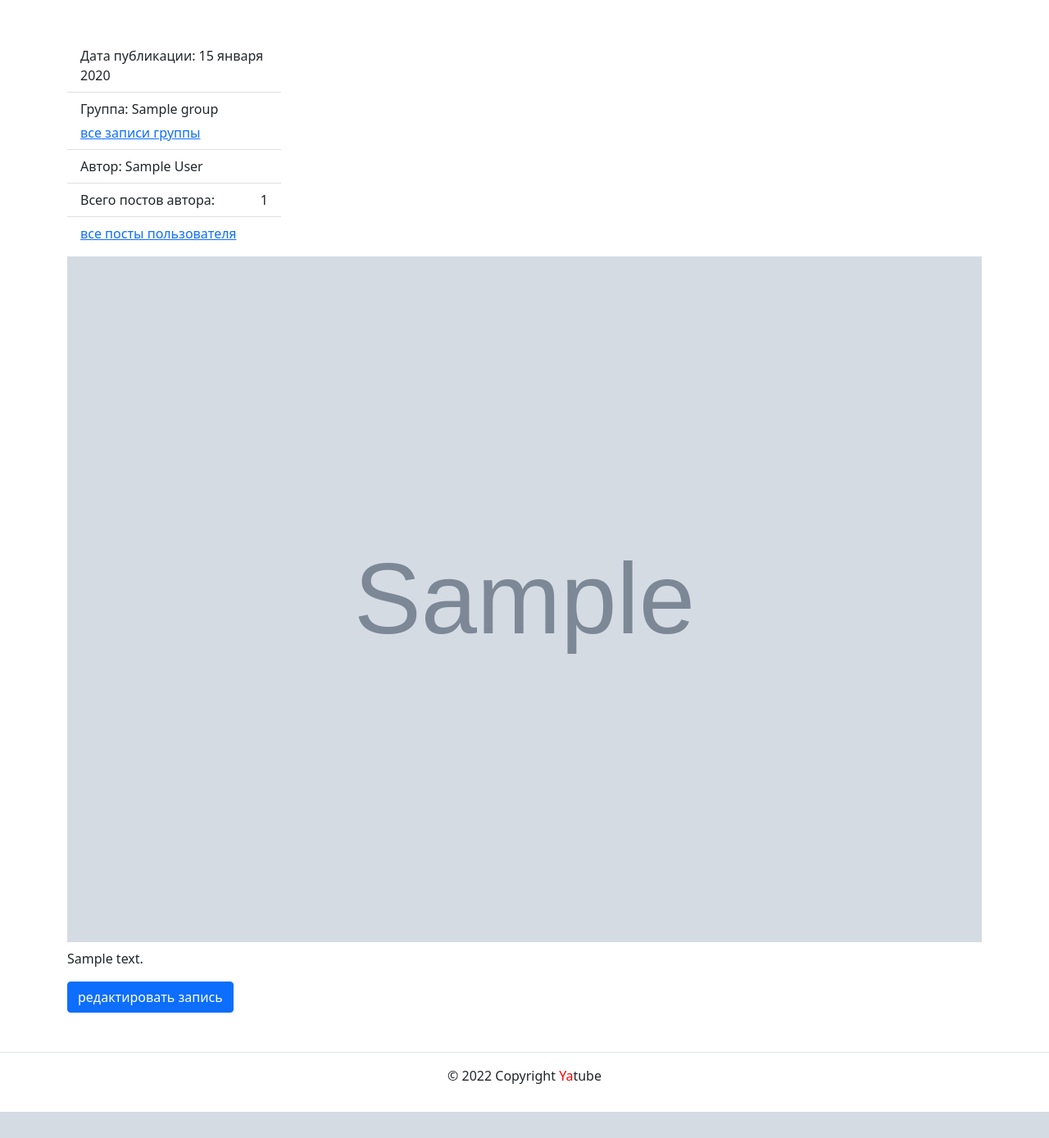
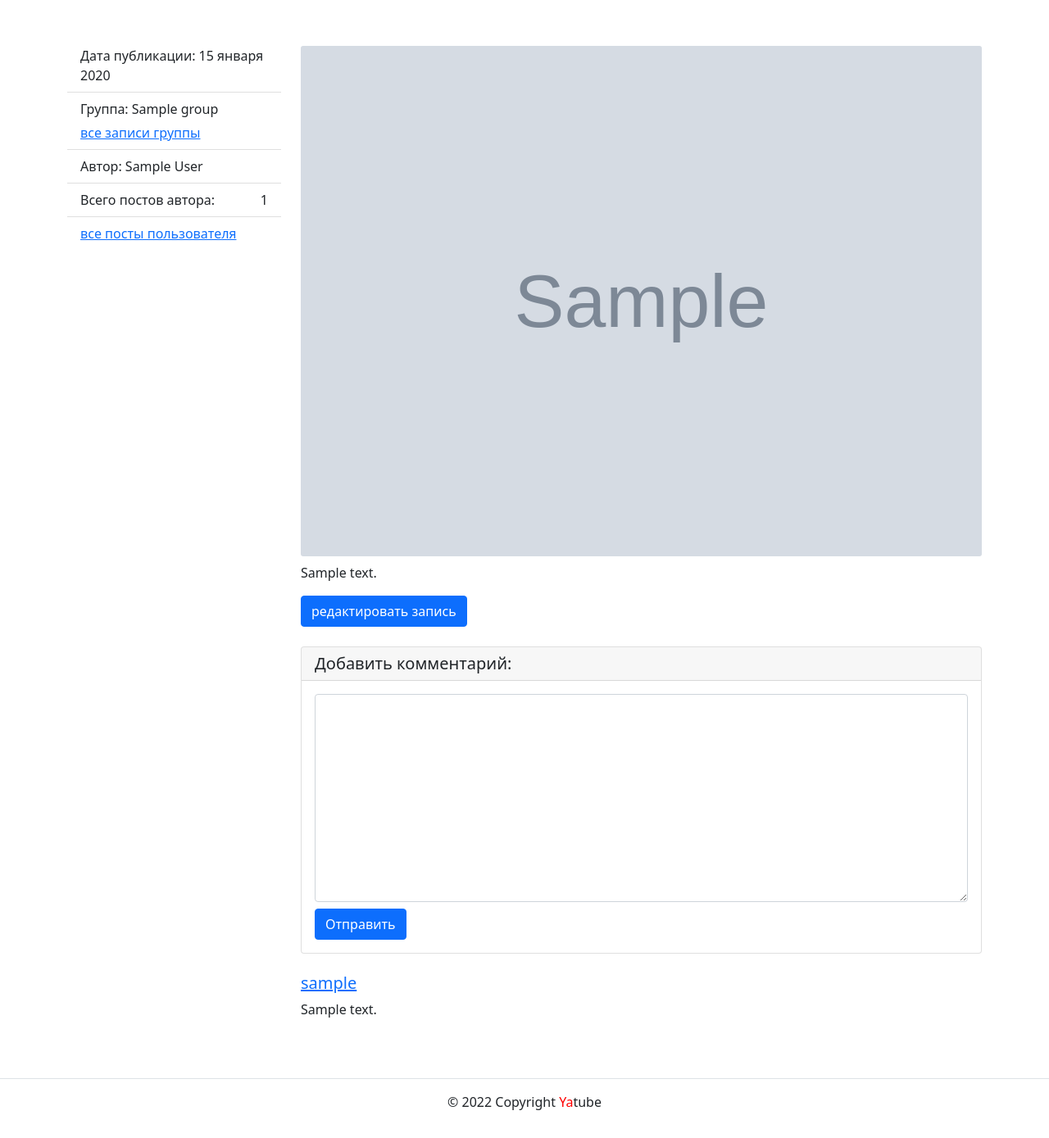
Before and after one commit to RabcriN/hw04_tests, a Django app: page /posts/1/ in a window 1280 px wide. Shown: the part 56-1445 px from the top of the page at 82% size. Before the commit the page ends 1413 px from the top, so only its background shows below. Run offline with Django 3.2, Linux system fonts and the light colour scheme; a user stored in the database is signed in; tables that the repository leaves empty hold one stand-in row (values such as "Sample post"); grey boxes marked "Sample" are stand-in pictures; some libraries are stand-ins or nearby versions.

Commit message:
next edit

```diff
--- a/yatube/posts/forms.py
+++ b/yatube/posts/forms.py
@@ -1,6 +1,6 @@
 from django import forms
 
-from .models import Post
+from .models import Post, Comment
 
 
 class PostForm(forms.ModelForm):
@@ -15,3 +15,15 @@ class PostForm(forms.ModelForm):
             'text': 'Текст нового поста',
             'group': 'Группа, к которой будет относиться пост',
         }
+
+
+class CommentForm(forms.ModelForm):
+    class Meta:
+        model = Comment
+        fields = ('text',)
+        labels = {
+            'text': 'Текст комметария',
+        }
+        help_texts = {
+            'text': 'Текст комметария',
+        }
--- a/yatube/posts/models.py
+++ b/yatube/posts/models.py
@@ -12,28 +12,6 @@ class Group(models.Model):
     def __str__(self) -> str:
         return self.title
 
-
-# class Post(models.Model):
-#     text = models.TextField()
-#     pub_date = models.DateTimeField(auto_now_add=True)
-#     author = models.ForeignKey(
-#         User,
-#         on_delete=models.CASCADE,
-#         related_name='posts'
-#     )
-#     group = models.ForeignKey(
-#         Group,
-#         on_delete=models.SET_NULL,
-#         blank=True,
-#         null=True,
-#         related_name='posts'
-#     )
-
-#     def __str__(self) -> str:
-#         return self.text[:15]
-
-#     class Meta:
-#         ordering = ['-pub_date']
 
 class Post(models.Model):
     text = models.TextField(
@@ -59,14 +37,11 @@ class Post(models.Model):
         verbose_name='Группа',
         help_text='Выберите группу'
     )
-    # Поле для картинки (необязательное)
     image = models.ImageField(
         'Картинка',
         upload_to='posts/',
         blank=True
     )
-    # Аргумент upload_to указывает директорию,
-    # в которую будут загружаться пользовательские файлы.
 
     class Meta:
         ordering = ('-pub_date',)
@@ -75,3 +50,24 @@ class Post(models.Model):
 
     def __str__(self):
         return self.text[:15]
+
+
+class Comment(models.Model):
+    post = models.ForeignKey(
+        Post,
+        on_delete=models.CASCADE,
+        related_name='comments',
+    )
+    author = models.ForeignKey(
+        User,
+        on_delete=models.CASCADE,
+        related_name='comments',
+    )
+    text = models.TextField(
+        'Текст комментария',
+        help_text='Введите текст комментария'
+    )
+    created = models.DateTimeField(
+        'Дата публикации',
+        auto_now_add=True
+    )
--- a/yatube/posts/urls.py
+++ b/yatube/posts/urls.py
@@ -8,6 +8,9 @@ urlpatterns = [
     path('', views.index, name='index'),
     path('group/<slug:slug>/', views.group_posts, name='group_list'),
     path('profile/<str:username>/', views.profile, name='profile'),
+    path(
+        'posts/<int:post_id>/comment/', views.add_comment, name='add_comment'
+    ),
     path('posts/<int:post_id>/edit/', views.post_edit, name='post_edit'),
     path('posts/<int:post_id>/', views.post_detail, name='post_detail'),
     path('create/', views.post_create, name='post_create'),
--- a/yatube/posts/views.py
+++ b/yatube/posts/views.py
@@ -3,8 +3,8 @@ from django.contrib.auth.decorators import login_required
 from django.core.paginator import Paginator
 from django.shortcuts import get_object_or_404, redirect, render
 
-from .forms import PostForm
-from .models import Group, Post, User
+from .forms import PostForm, CommentForm
+from .models import Group, Post, User, Comment
 
 
 def get_paginator(request, post_list):
@@ -51,8 +51,12 @@ def profile(request, username):
 def post_detail(request, post_id):
     """Просмотр записи"""
     post = get_object_or_404(Post, id=post_id)
+    comments = post.comments.all()
+    form = CommentForm(request.POST or None)
     context = {
         'post': post,
+        'comments': comments,
+        'form': form,
     }
     return render(request, 'posts/post_detail.html', context)
 
@@ -84,3 +88,15 @@ def post_edit(request, post_id):
         return redirect('posts:post_detail', post_id=post_id)
     context = {'form': form, 'is_edit': True, 'post': post}
     return render(request, 'posts/post_create.html', context)
+
+
+@login_required
+def add_comment(request, post_id):
+    post = get_object_or_404(Post, id=post_id)
+    form = CommentForm(request.POST or None)
+    if form.is_valid():
+        comment = form.save(commit=False)
+        comment.author = request.user
+        comment.post = post
+        comment.save()
+    return redirect('posts:post_detail', post_id=post_id)
--- a/yatube/templates/includes/content.html
+++ b/yatube/templates/includes/content.html
@@ -1,4 +1,5 @@
 <main>
+  {% load thumbnail %}
   {% for post in page_obj %}
     <ul>
       <li>
@@ -11,6 +12,9 @@
         Дата публикации: {{ post.pub_date|date:"d E Y" }}
       </li>
     </ul>
+    {% thumbnail post.image "960x339" crop="center" upscale=True as im %}
+      <img class="card-img my-2" src="{{ im.url }}">
+    {% endthumbnail %}
     <p>{{ post.text }}</p>
     {% block show_all_group_posts %}
     {% endblock %}
--- /dev/null
+++ b/yatube/templates/posts/comment.html
@@ -0,0 +1,31 @@
+{% load user_filters %}
+
+{% if user.is_authenticated %}
+  <div class="card my-4">
+    <h5 class="card-header">Добавить комментарий:</h5>
+    <div class="card-body">
+      <form method="post" action="{% url 'posts:add_comment' post.id %}">
+        {% csrf_token %}
+        <div class="form-group mb-2">
+          {{ form.text|addclass:"form-control" }}
+        </div>
+        <button type="submit" class="btn btn-primary">Отправить</button>
+      </form>
+    </div>
+  </div>
+{% endif %}
+
+{% for comment in comments %}
+  <div class="media mb-4">
+    <div class="media-body">
+      <h5 class="mt-0">
+        <a href="{% url 'posts:profile' comment.author.username %}">
+          {{ comment.author.username }}
+        </a>
+      </h5>
+        <p>
+         {{ comment.text }}
+        </p>
+      </div>
+    </div>
+{% endfor %}
--- a/yatube/templates/posts/post_detail.html
+++ b/yatube/templates/posts/post_detail.html
@@ -30,18 +30,17 @@
          </li>
       </ul>
     </aside>
-
+    <article class="col-12 col-md-9">
     {% thumbnail post.image "960x339" crop="center" upscale=True as im %}
       <img class="card-img my-2" src="{{ im.url }}">
     {% endthumbnail %}
-
-    <article class="col-12 col-md-9">
       <p> {{ post.text }} </p>
       {% if post.author == request.user %}
         <a class="btn btn-primary" href= "{% url 'posts:post_edit' post.id %}">
           редактировать запись
         </a>
       {% endif %}
+      {% include 'posts/comment.html' %}
     </article>
   </div>
 </div>
--- a/yatube/templates/posts/profile.html
+++ b/yatube/templates/posts/profile.html
@@ -1,6 +1,7 @@
 {% extends 'base.html' %}
 {% block title %}Профайл пользователя {{ author.get_full_name }}{% endblock %}
 {% block content %}
+{% load thumbnail %}
   <div class="container py-5">
     <h1>Все посты пользователя {{ author.get_full_name }}</h1>
     <h3>Всего постов: {{ author.posts.count}} </h3>
@@ -11,6 +12,9 @@
               Дата публикации: {{ post.pub_date|date:"d E Y" }}
             </li>
           </ul>
+          {% thumbnail post.image "960x339" crop="center" upscale=True as im %}
+            <img class="card-img my-2" src="{{ im.url }}">
+          {% endthumbnail %}
           <p>{{ post.text }}</p>
           <a href="{% url 'posts:post_detail' post.id %}">подробная информация</a>
         </article>
```
Also changed, not shown: yatube/posts/tests/test_forms.py (+30 -3 lines), yatube/posts/tests/test_views.py (+29 -1 lines), yatube/posts/migrations/0005_auto_20220714_0153.py (added), 1 other file.
